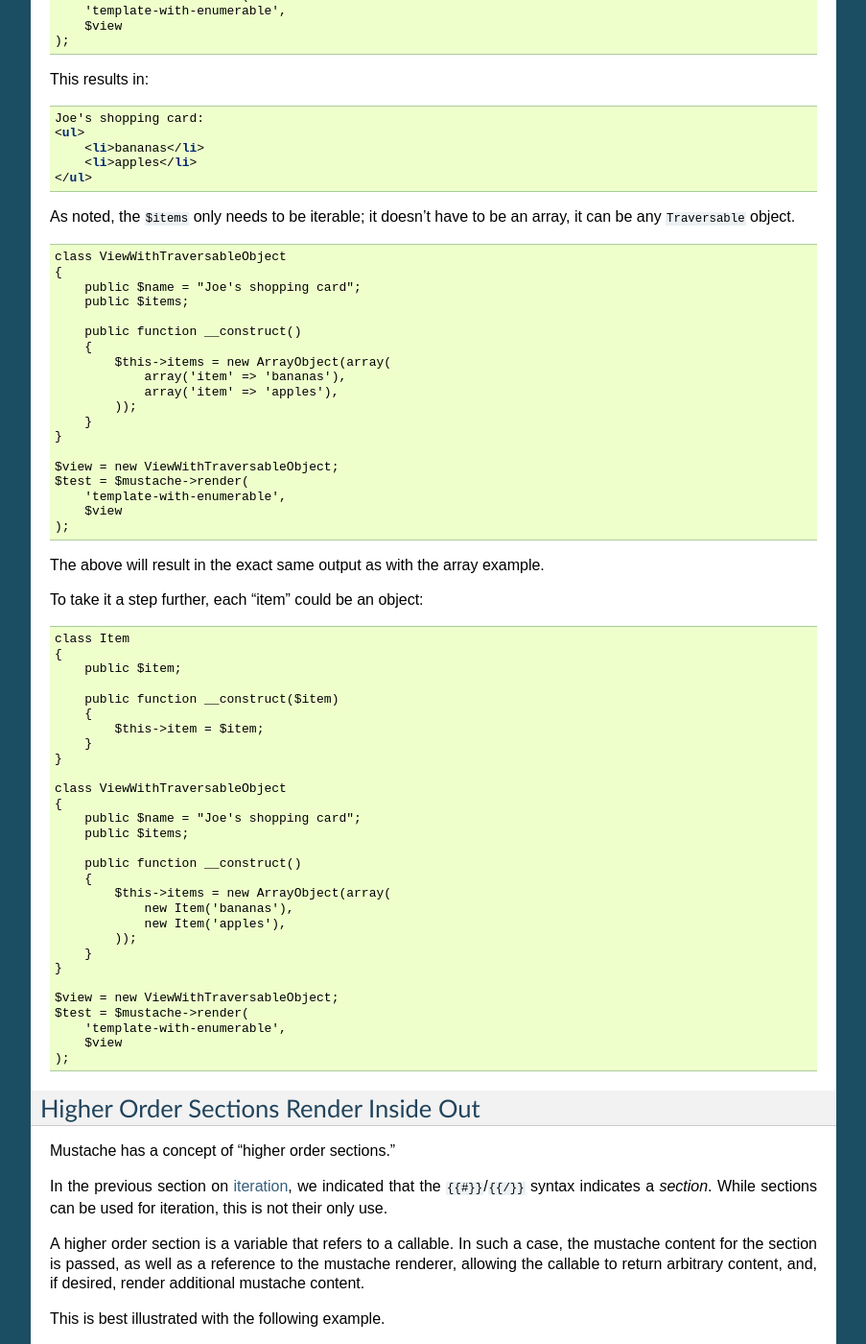
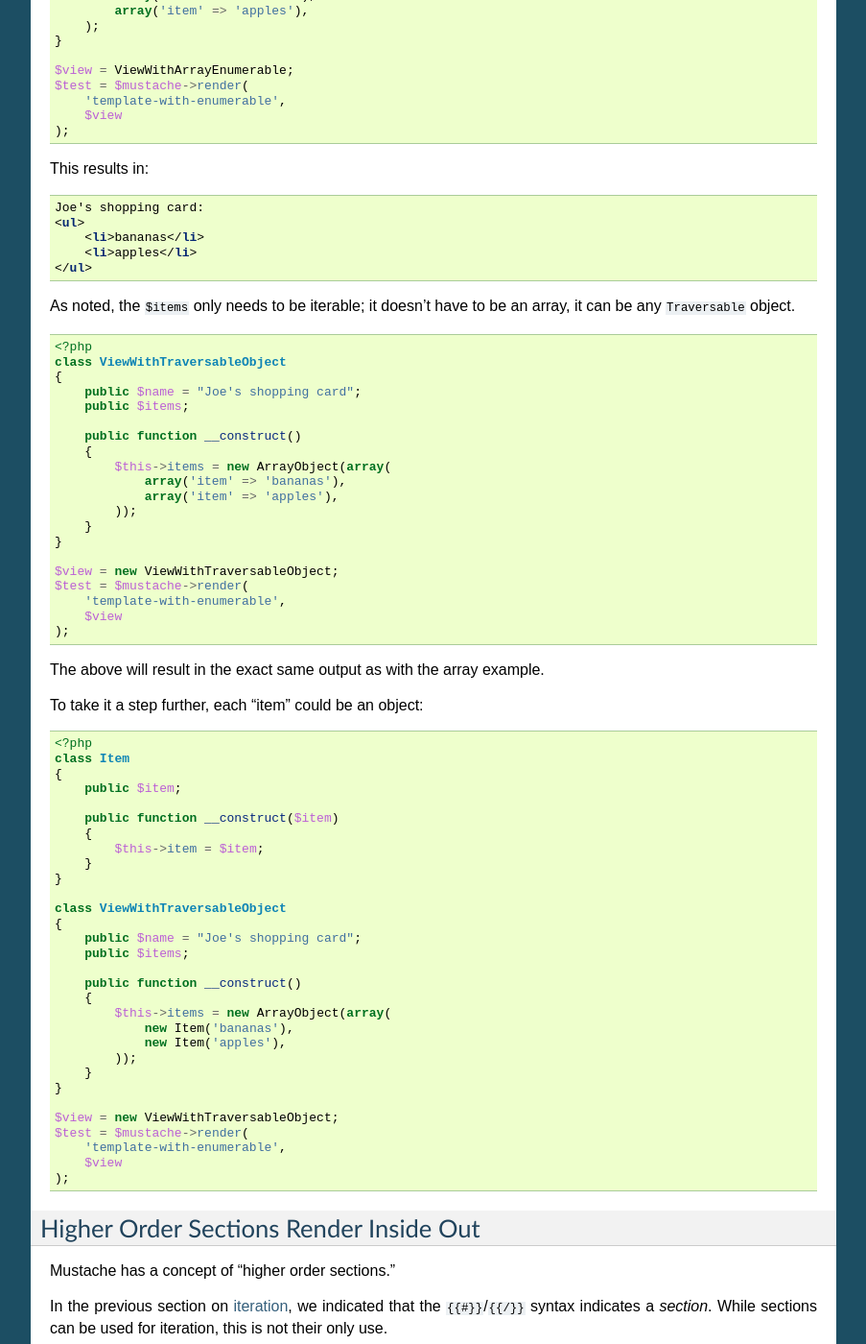
Before and after one commit to phly/phly_mustache, a Sphinx documentation site: the page built from docs/syntax.rst, in a window 1280 px wide and 1400 px high, scrolled down 2886 px. Shown: the whole window at 96% size, without its empty margins (198-1101 px from the left). Built offline with Sphinx 7.4.7, drawn with Linux system fonts in a browser that asks for light colours; some of the changed text lies outside the part shown.

Commit message:
code high lighting with php opening tag

```diff
--- a/docs/pragmas.rst
+++ b/docs/pragmas.rst
@@ -35,6 +35,7 @@ You can see its only in section1.
 
 .. code-block:: php
 
+    <?php
     $mustache->getRenderer()->addPragma(new Phly\Mustache\Pragma\ImplicitIterator());
     $test = $mustache->render('template-with-pragma-in-section', array(
         'type' => 'style',
@@ -80,6 +81,7 @@ Pragmas Do Not Extend To Partials
 
 .. code-block:: php
 
+    <?php
     $mustache->getRenderer()->addPragma(new Phly\Mustache\Pragma\ImplicitIterator());
     $test = $mustache->render('template-with-pragma-and-partial', array(
         'type' => 'style',
@@ -111,6 +113,7 @@ Implicit Iterator
 
 .. code-block:: php
 
+    <?php
     $mustache->getRenderer()->addPragma(new Phly\Mustache\Pragma\ImplicitIterator());
     $view = array('foo' => array(1, 2, 3, 4, 5, 'french'));
     $test = $mustache->render(
--- a/docs/syntax.rst
+++ b/docs/syntax.rst
@@ -14,6 +14,7 @@ By default all variables assigned to a view are escaped.
 
 .. code-block:: php
 
+    <?php
     $view = array('foo' => 't&h\\e"s<e>');
     $test = $mustache->render(
         '{{foo}}',
@@ -35,6 +36,7 @@ You can prevent escaping characters by using triple brackets `{{{`
 
 .. code-block:: php
 
+    <?php
     $view = array('foo' => 't&h\\e"s<e>');
     $test = $mustache->render(
         '{{{foo}}}',
@@ -72,6 +74,7 @@ When called:
 
 .. code-block:: php
 
+    <?php
     $test = $mustache->render('template-with-comments', array());
 
 It will render as:
@@ -107,6 +110,7 @@ variables.
 
 .. code-block:: php
 
+    <?php
     class Customer
     {
         public $name  = 'Chris';
@@ -137,6 +141,7 @@ With the following view object, we'll get a different result:
 
 .. code-block:: php
 
+    <?php
     class NonCalifornian extends Customer
     {
         public $in_ca = false;
@@ -193,6 +198,7 @@ We then have the following view:
 
 .. code-block:: php
 
+    <?php
     class ViewWithArrayEnumerable
     {
         public $name = "Joe's shopping card";
@@ -223,6 +229,7 @@ be an array, it can be any ``Traversable`` object.
 
 .. code-block:: php
 
+    <?php
     class ViewWithTraversableObject
     {
         public $name = "Joe's shopping card";
@@ -250,6 +257,7 @@ To take it a step further, each "item" could be an object:
 
 .. code-block:: php
 
+    <?php
     class Item
     {
         public $item;
@@ -301,6 +309,7 @@ This is best illustrated with the following example.
 
 .. code-block:: php
 
+    <?php
     class ViewWithHigherOrderSection
     {
         public $name = 'Tater';
@@ -360,6 +369,7 @@ And here's a view that might be used with it:
 
 .. code-block:: php
 
+    <?php
     $view = array(
         'a' => array(
             'title'       => 'this is an object',
@@ -397,6 +407,7 @@ Inverted Sections Render On Empty Values
 
 .. code-block:: php
 
+    <?php
     $view = array('repo' => array());
     $test = $mustache->render(
         'template-with-inverted-section',
@@ -425,6 +436,7 @@ the list should be a set of alias/template pairs:
 
 .. code-block:: php
 
+    <?php
     $mustache->render($template, array(), array(
         'winnings' => 'user-winnings',
     ));
@@ -458,6 +470,7 @@ should have no problems.
 
 .. code-block:: php
 
+    <?php
     class ViewWithObjectForPartial
     {
         public $name = 'Joe';
@@ -494,6 +507,7 @@ Aliasing Partials
 
 .. code-block:: php
 
+    <?php
     $view = ViewWithObjectForPartial();
     $test = $mustache->render(
         'template-with-aliased-partial',
@@ -522,6 +536,7 @@ Assuming the `<%` and `%>` is new delimiter.
 
 .. code-block:: php
 
+    <?php
     $test = $mustache->render('template-with-delim-set', array('substitution' => 'working'));
 
 Outout :
@@ -548,6 +563,7 @@ adding it inside `{{#section}}` and `{{/section}}`
 
 .. code-block:: php
 
+    <?php
     $test = $mustache->render('template-with-delim-set-in-section', array(
         'content' => 'style',
         'section' => array(
@@ -580,6 +596,7 @@ You can apply alternate delimiters to child via substitution
 
 .. code-block:: php
 
+    <?php
     $test = $mustache->render('template-with-sections-and-delim-set',
         array('content' => 'style', 'substitution' => array('name' => '-World'))
     );
@@ -605,6 +622,7 @@ Partials don't have any effect on alternative delimiters.
 
 .. code-block:: php
 
+    <?php
     $test = $mustache->render('template-with-partials-and-delim-set', array(
         'substitution' => 'style',
         'value'        => 1000000,
@@ -648,6 +666,7 @@ Partials can be used recursively
 
 .. code-block:: php
 
+    <?php
     $view = array(
         'top_nodes' => array(
             'contents' => '1',
@@ -697,6 +716,7 @@ PHP functions will not work inside templates
 
 .. code-block:: php
 
+    <?php
     $test = $mustache->render('template-referencing-php-function', array(
         'message' => 'time',
     ));
@@ -787,6 +807,7 @@ If we have a view that defines "username" as "Matthew" and render "sub.mustache"
 
 .. code-block:: php
 
+    <?php
     $view = new stdClass;
     $view->username = 'Matthew';
     $test = $mustache->render('sub', $view);
--- a/docs/usage.rst
+++ b/docs/usage.rst
@@ -17,6 +17,7 @@ Usage is fairly straightforward:
 
 .. code-block:: php
 
+    <?php
     include '/path/to/library/Phly/Mustache/_autoload.php';
     // or use any PSR-0-compliant autoloader
     use Phly\Mustache\Mustache;
@@ -31,6 +32,7 @@ directories to search by using the setTemplatePath() method:
 
 .. code-block:: php
 
+    <?php
     $mustache->setTemplatePath($path1)
              ->setTemplatePath($path2);
 
@@ -40,5 +42,6 @@ You may also change the suffix it will use to resolve templates:
 
 .. code-block:: php
 
+    <?php
     $mustache = new Mustache();
     $mustache->setSuffix('mst'); // now looks for files ending in ".mst"
```
Also changed, not shown: docs/rendering.rst (+8 -0 lines).
